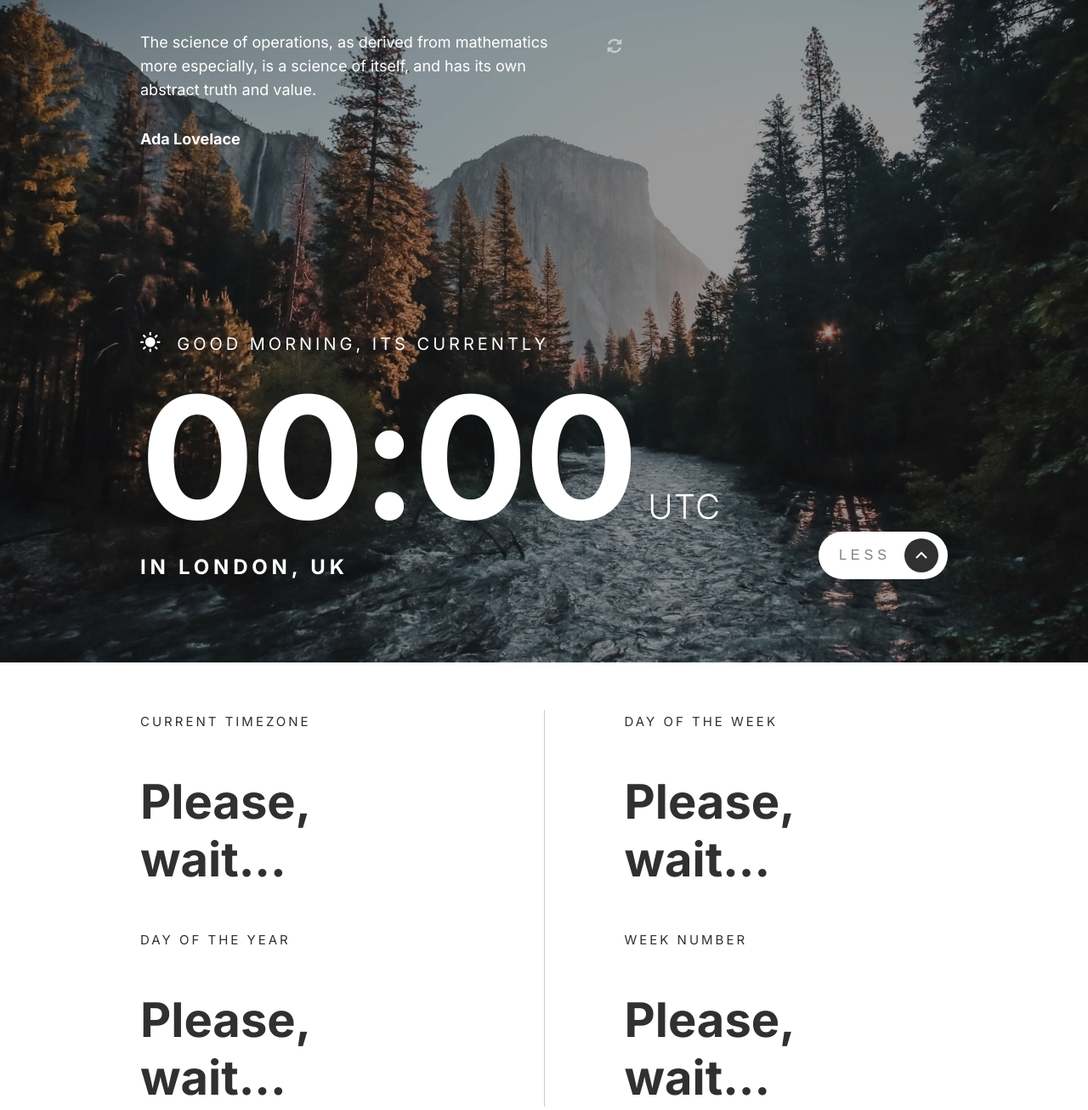
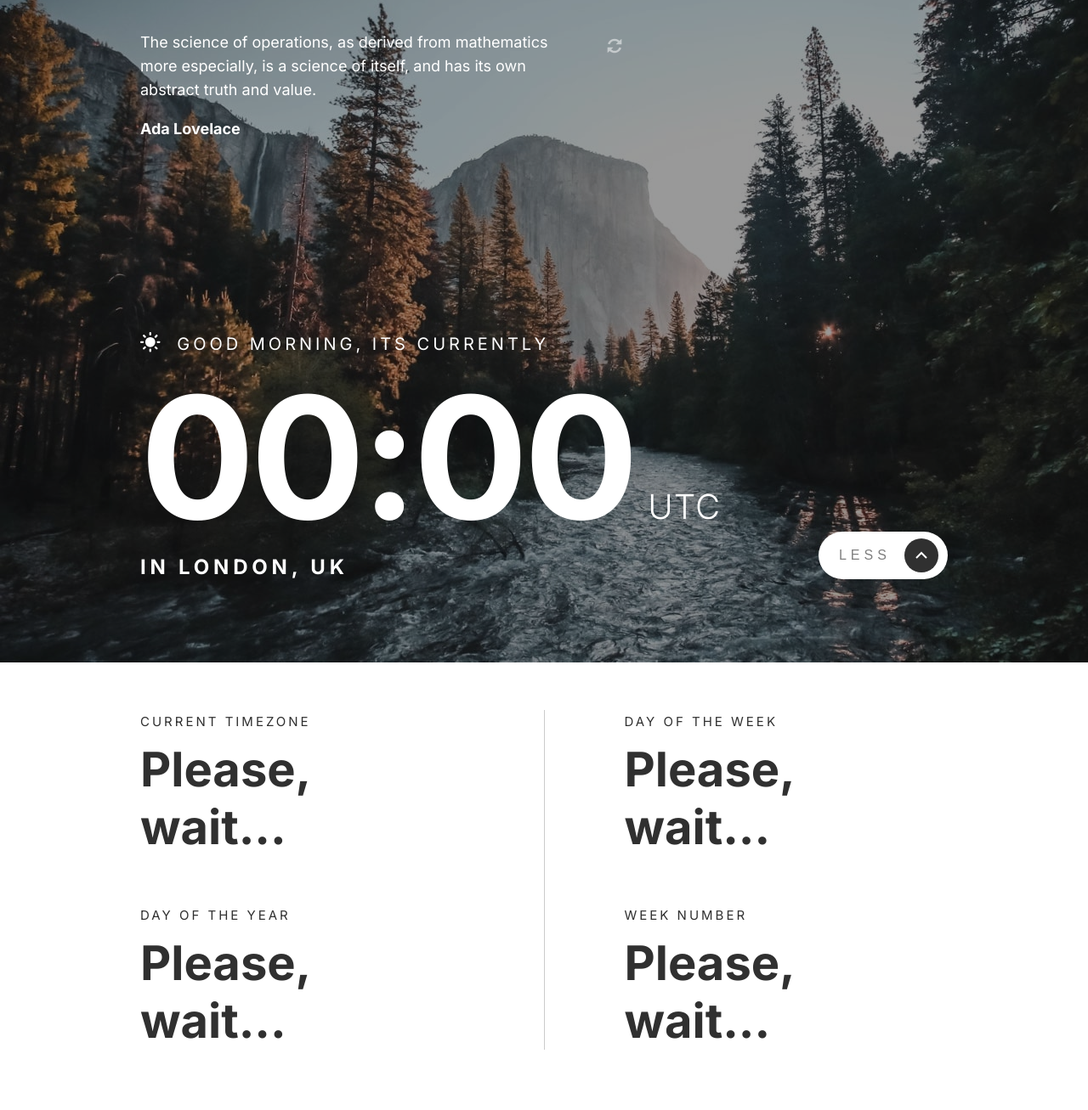
Before and after one commit to sirriah/FM-clock-app, a website: page index.html in a window 1280 px wide. Shown: the part 20-1327 px from the top of the page at 85% size. Drawn offline with Linux system fonts and the light colour scheme; no server answers.

Commit message:
font heading style

```diff
--- a/index.html
+++ b/index.html
@@ -25,26 +25,36 @@
       <div class="content container">
         <div class="wrapper_quote">
           <div class="quote">
-            <blockquote id="quote__content"><h5 id="quote__author">Please, wait...</blockquote>
+            <blockquote id="quote__content">
+              <p class="h5-style" id="quote__author">Please, wait...</p>
+            </blockquote>
           </div>
           <div>
             <button id="quote__button" class="refresh" aria-label="refresh">
-              <svg width="18" height="18" xmlns="http://www.w3.org/2000/svg"><path d="M7.188 10.667a.208.208 0 01.147.355l-2.344 2.206a5.826 5.826 0 009.578-2.488l2.387.746A8.322 8.322 0 013.17 14.94l-2.149 2.022a.208.208 0 01-.355-.148v-6.148h6.52zm7.617-7.63L16.978.958a.208.208 0 01.355.146v6.23h-6.498a.208.208 0 01-.147-.356L13 4.765A5.825 5.825 0 003.43 7.26l-2.386-.746a8.32 8.32 0 0113.76-3.477z" class="refresh__icon" fill="#FFF" fill-rule="nonzero" opacity=".5"/></svg>
+              <svg width="18" height="18" xmlns="http://www.w3.org/2000/svg">
+                <path
+                  d="M7.188 10.667a.208.208 0 01.147.355l-2.344 2.206a5.826 5.826 0 009.578-2.488l2.387.746A8.322 8.322 0 013.17 14.94l-2.149 2.022a.208.208 0 01-.355-.148v-6.148h6.52zm7.617-7.63L16.978.958a.208.208 0 01.355.146v6.23h-6.498a.208.208 0 01-.147-.356L13 4.765A5.825 5.825 0 003.43 7.26l-2.386-.746a8.32 8.32 0 0113.76-3.477z"
+                  class="refresh__icon"
+                  fill="#FFF"
+                  fill-rule="nonzero"
+                  opacity=".5"
+                />
+              </svg>
             </button>
           </div>
         </div>
 
         <div class="time-details">
           <div>
-            <h4 class="time-details__greeting" id="greeting">
+            <p class="time-details__greeting h4-style" id="greeting">
               Good morning<span class="large-only">, its currently</span>
-            </h4>
-            <h1 id="time">
+            </p>
+            <p id="time" class="h1-style">
               <time datetime="00:00"
-                >00:00<span class="timezone" id="timezone-abbr">UTC</span
-              ></time>
-            </h1>
-            <h3 id="locationCity">In London, UK</h3>
+                >00:00<span class="timezone" id="timezone-abbr">UTC</span></time
+              >
+            </p>
+            <p class="h3-style" id="locationCity">In London, UK</p>
           </div>
           <div>
             <button class="button rotation" id="buttonMore">
@@ -57,25 +67,29 @@
       <div class="day-details container" id="day_details">
         <div class="day-details__column">
           <div class="day-details__item">
-            <h6>Current Timezone</h6>
-            <h2 id="details__timezone">Please, wait...</h2>
+            <h2 class="h6-style">Current Timezone</h2>
+            <p class="h2-style" id="details__timezone">Please, wait...</p>
           </div>
 
           <div class="day-details__item">
-            <h6>Day of the year</h6>
-            <h2 id="details__day-of-year" class="no-margin">Please, wait...</h2>
+            <h2 class="h6-style">Day of the year</h2>
+            <p class="h2-style no-margin" id="details__day-of-year">
+              Please, wait...
+            </p>
           </div>
         </div>
 
         <div class="day-details__column">
           <div class="day-details__item">
-            <h6>Day of the week</h6>
-            <h2 id="details__day-of-week">Please, wait...</h2>
+            <h2 class="h6-style">Day of the week</h2>
+            <p class="h2-style" id="details__day-of-week">Please, wait...</p>
           </div>
 
           <div class="day-details__item">
-            <h6>Week number</h6>
-            <h2 id="details__week-number" class="no-margin">Please, wait...</h2>
+            <h2 class="h6-style">Week number</h2>
+            <p class="h2-style no-margin" id="details__week-number">
+              Please, wait...
+            </p>
           </div>
         </div>
       </div>
--- a/js/quote.js
+++ b/js/quote.js
@@ -10,7 +10,7 @@ const buttonQuote = document.getElementById('quote__button');
 const quoteDefault = { author: 'Ada Lovelace', content: 'The science of operations, as derived from mathematics more especially, is a science of itself, and has its own abstract truth and value.' };
 const processQuote = (quote) => {
   // authorQuote.innerHTML = quote.author;
-  contentQuote.innerHTML = `${quote.content} <h5 id="quote__author">${quote.author}</h5>`;
+  contentQuote.innerHTML = `${quote.content} <p class="h5-style" id="quote__author">${quote.author}</h5>`;
 };
 
 // calling the fetching again - refreshing button
--- a/styles/abstracts/_mixins.scss
+++ b/styles/abstracts/_mixins.scss
@@ -51,8 +51,8 @@ $themes: (
     }
 
     .#{$theme} {
-        h2,
-        h6 {
+        .h2-style,
+        .h6-style {
             color: $fontColor;
         }
 
--- a/styles/base/_typography.scss
+++ b/styles/base/_typography.scss
@@ -7,7 +7,7 @@ body {
   overflow-x: hidden;
 }
 
-h1 {
+.h1-style {
   font-family: Inter;
   font-style: normal;
   font-weight: bold;
@@ -31,11 +31,12 @@ h1 {
   }
 }
 
-h2 {
+.h2-style {
   font-style: normal;
   font-weight: bold;
   font-size: 1.25rem;
   line-height: 1.25rem;
+  margin-top: 0.5rem;
 
   @include abstracts.breakpoint-up(medium) {
     font-size: 2.5rem;
@@ -48,7 +49,7 @@ h2 {
   }
 }
 
-h3 {
+.h3-style {
   font-style: normal;
   font-weight: bold;
   font-size: 15px;
@@ -71,7 +72,7 @@ h3 {
   }
 }
 
-h4 {
+.h4-style {
   font-style: normal;
   font-weight: normal;
   font-size: 0.9375rem;
@@ -94,7 +95,7 @@ h4 {
   }
 }
 
-h5 {
+.h5-style {
   font-style: normal;
   font-weight: bold;
   font-size: 0.75rem;
@@ -112,7 +113,7 @@ h5 {
   }
 }
 
-h6 {
+.h6-style {
   font-style: normal;
   font-weight: normal;
   font-size: 10px;
--- a/styles/layout/_main.scss
+++ b/styles/layout/_main.scss
@@ -9,21 +9,21 @@ main::before {
   background-size: cover;
   background-color: hsl(0, 0%, 60%);
   background-blend-mode: multiply;
-  // background-attachment: fixed;
   position: fixed;
-  width: 100vw;
-  height: 100vh;
+  min-width: 100vw;
+  min-height: 100vh;
   z-index: -1;
 }
 
 .content {
-  width: 100vw;
-  height: 100vh;
+  min-width: 100vw;
+  min-height: 100vh;
   display: flex;
   flex-direction: column;
   justify-content: space-between;
   position: static;
   z-index: 3;
+
 }
 
 .wrapper_quote {
```
Also changed, not shown: styles/styles.css, 1 other file.
